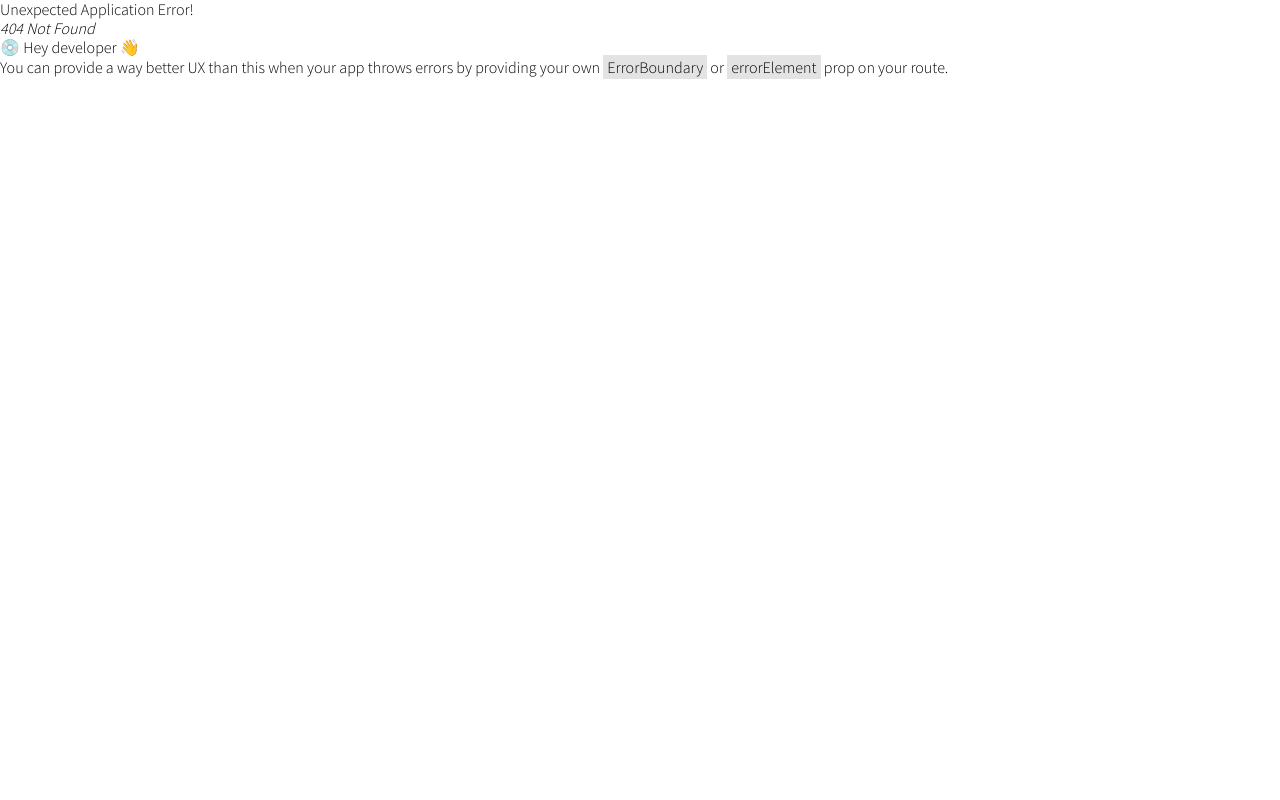
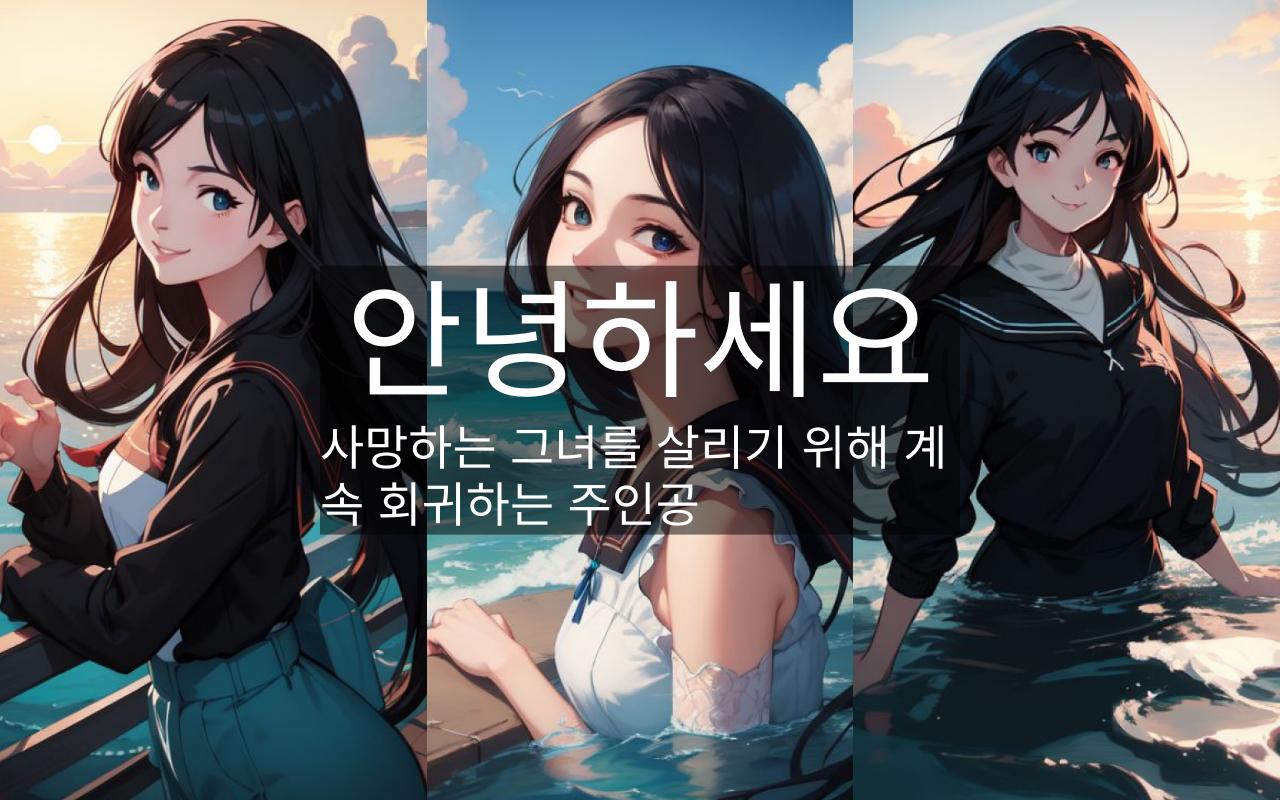
Before and after one commit to bagle-ggul/Bagel-Frontend, a React (Create React App) app: page /help in a window 1280 px wide. Before the commit this address had no page. Built offline with nearby package versions, Linux system fonts and the light colour scheme.

Commit message:
feat(route): 경로기본설정

```diff
--- /dev/null
+++ b/src/pages/Help.jsx
@@ -0,0 +1,60 @@
+import styled from "styled-components";
+
+const Wrapper = styled.div`
+  display: grid;
+  position: relative;
+  grid-template-columns: repeat(3, 1fr);
+  height: 100vh;
+  img {
+    width: 100%;
+    height: 100vh;
+    object-fit: cover;
+    object-position: center;
+  }
+`;
+
+const MainWrapper = styled.div`
+  z-index: 1;
+  display: flex;
+  flex-direction: column;
+  justify-content: center;
+  align-items: center;
+  position: absolute; /* Position it absolutely within the Wrapper */
+  top: 50%;
+  left: 50%;
+  transform: translate(-50%, -50%); /* Center the MainWrapper div */
+  color: white; /* Add text color for visibility, adjust as needed */
+  font-size: 3rem; /* Adjust font size as needed */
+  background: rgba(0, 0, 0, 0.5); /* 배경을 반투명하게 설정하여 가독성 향상 */
+  h1 {
+    font-size: 8rem;
+    font-weight: 500;
+  }
+`;
+
+const Config = styled.div`
+  display: flex;
+  flex-direction: column;
+
+  span {
+    font-size: 3rem;
+  }
+`;
+
+function Help() {
+  return (
+    <div>
+      <Wrapper>
+        <img src="/image1.png" alt="" />
+        <img src="/image2.png" alt="" />
+        <img src="/image3.png" alt="" />
+        <MainWrapper>
+          <h1>안녕하세요</h1>
+          <div>사망하는 그녀를 살리기 위해 계속 회귀하는 주인공</div>
+        </MainWrapper>
+      </Wrapper>
+    </div>
+  );
+}
+
+export default Help;
--- /dev/null
+++ b/src/pages/Signup.jsx
@@ -0,0 +1,50 @@
+import styled from "styled-components";
+
+const Wrapper = styled.div`
+  display: grid;
+  position: relative;
+  grid-template-columns: repeat(3, 1fr);
+  height: 100vh;
+  img {
+    width: 100%;
+    height: 100vh;
+    object-fit: cover;
+    object-position: center;
+  }
+`;
+
+const MainWrapper = styled.div`
+  z-index: 1;
+  display: flex;
+  flex-direction: column;
+  justify-content: center;
+  align-items: center;
+  position: absolute; /* Position it absolutely within the Wrapper */
+  top: 50%;
+  left: 50%;
+  transform: translate(-50%, -50%); /* Center the MainWrapper div */
+  color: white; /* Add text color for visibility, adjust as needed */
+  font-size: 3rem; /* Adjust font size as needed */
+  background: rgba(0, 0, 0, 0.5); /* 배경을 반투명하게 설정하여 가독성 향상 */
+  h1 {
+    font-size: 8rem;
+    font-weight: 500;
+  }
+`;
+
+function Signup() {
+  return (
+    <div>
+      <Wrapper>
+        <img src="/image1.png" alt="" />
+        <img src="/image2.png" alt="" />
+        <img src="/image3.png" alt="" />
+        <MainWrapper>
+          <input placeholder="name"></input>
+        </MainWrapper>
+      </Wrapper>
+    </div>
+  );
+}
+
+export default Signup;
--- /dev/null
+++ b/src/utils/data.jsx
@@ -0,0 +1 @@
+export const data = [{}];
```
Also changed, not shown: src/Route.jsx (+10 -1 lines), src/utils/axios.jsx (added), 1 other file (tests, documents, lock files or other folders).
